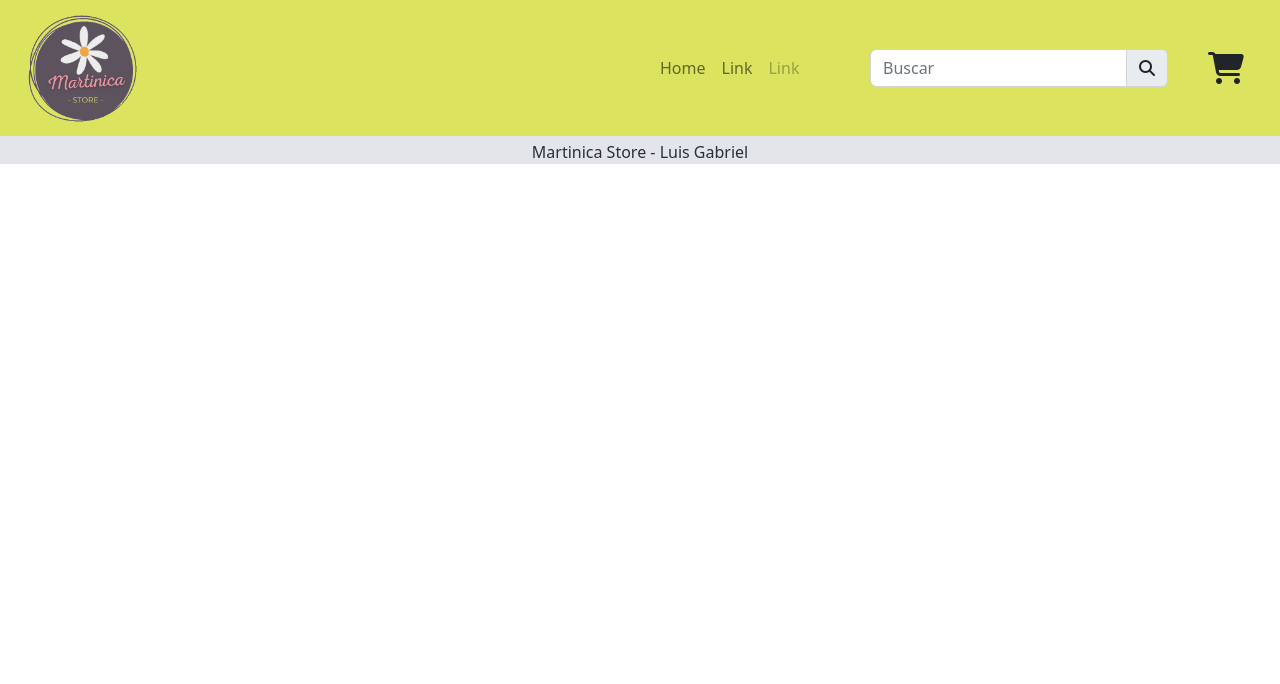
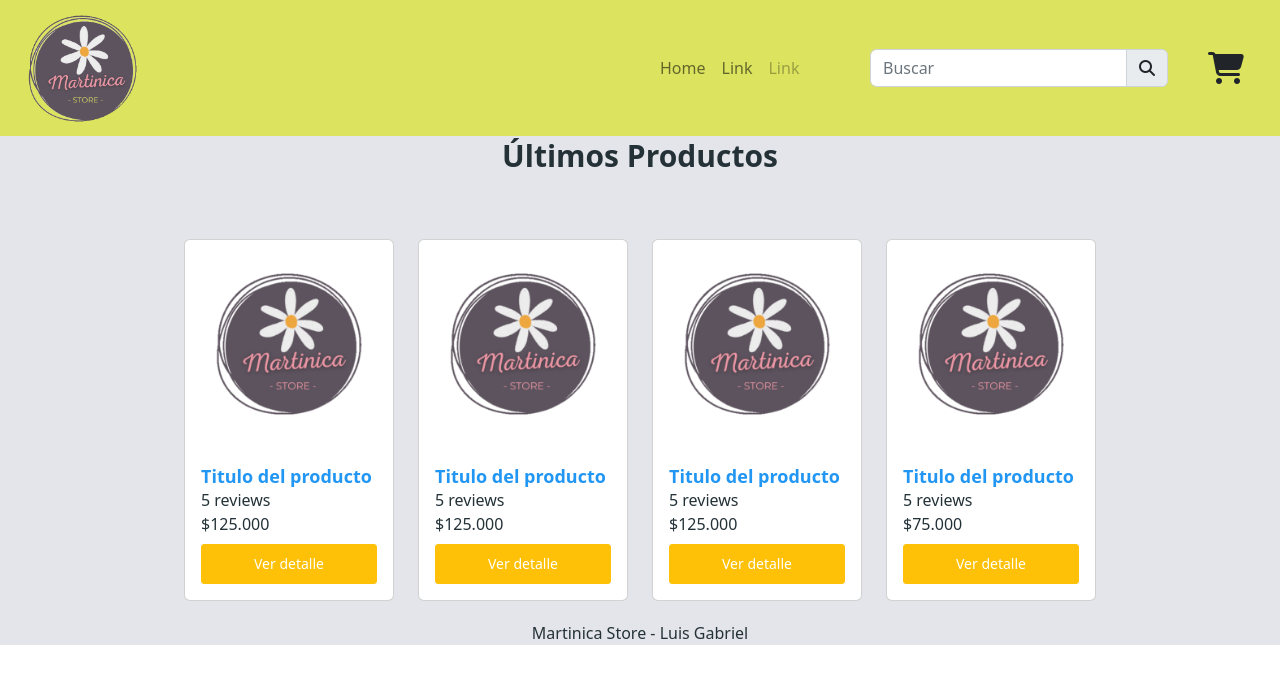
Before and after one commit to LUISGA64/proyecto, a React (Create React App) app in the folder front/: page / in a window 1280 px wide. Shown: the top 684 px of the page. Built offline with nearby package versions, Linux system fonts and the light colour scheme.

Commit message:
Plantilla de productos

```diff
--- a/front/src/App.js
+++ b/front/src/App.js
@@ -12,7 +12,7 @@ function App() {
                 <Header />
                 <div className="container container-fluid">
                     <Routes>
-                        <Route path="/Home" element={<Home />} />
+                        <Route path="/" element={<Home />} />
                     </Routes>
                 </div>
                 <Footer />
--- a/front/src/components/layout/Home.js
+++ b/front/src/components/layout/Home.js
@@ -1,8 +1,10 @@
 import React, { Fragment } from 'react'
+import Metadata from './Metadata'
 
 export const Home = () => {
     return (
         <Fragment>
+        <Metadata title="Proyecto Estudio"></Metadata>
         <h1 id='encabezado_productos' className='text-center'> Últimos Productos</h1>
 
             <section id='productos' className='container mt-5'>
--- /dev/null
+++ b/front/src/components/layout/Metadata.js
@@ -0,0 +1,12 @@
+import React from "react";
+import {Helmet} from 'react-helmet';
+
+const Metadata = ({title})  => {
+    return(
+        <Helmet>
+            <title>{`${title} - Proyecto`}</title>
+        </Helmet>
+    )
+}
+
+export  default Metadata
```
